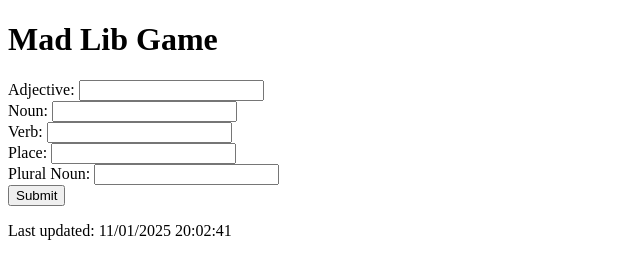
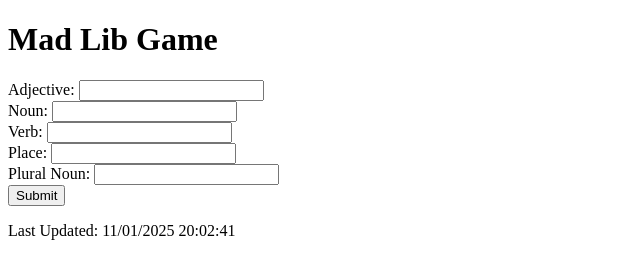
Before and after one commit to jagadeesh42/ITC505, a plain HTML site: page public/ITC505/lab-7/index.html in a window 1280 px wide. Shown: the full height of the page, 0-640 px from the left. Drawn offline with Linux system fonts and the light colour scheme.

Commit message:
Update index.html

```diff
--- a/public/ITC505/lab-7/index.html
+++ b/public/ITC505/lab-7/index.html
@@ -16,7 +16,7 @@
     </form>
 
     <footer>
-        <p>Last updated:
+        <p>Last Updated:
             <span id="lastModified"></span>
         </p>
     </footer>
```
